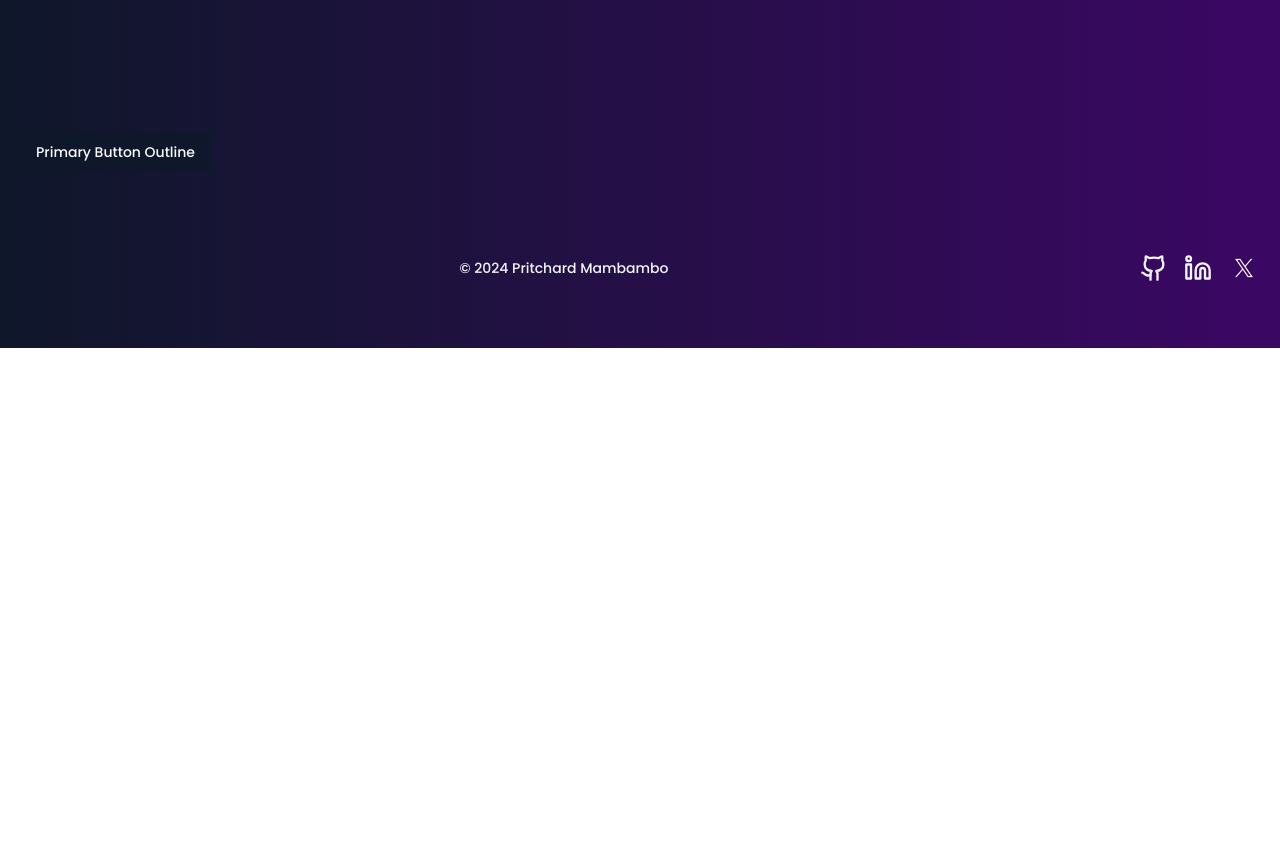
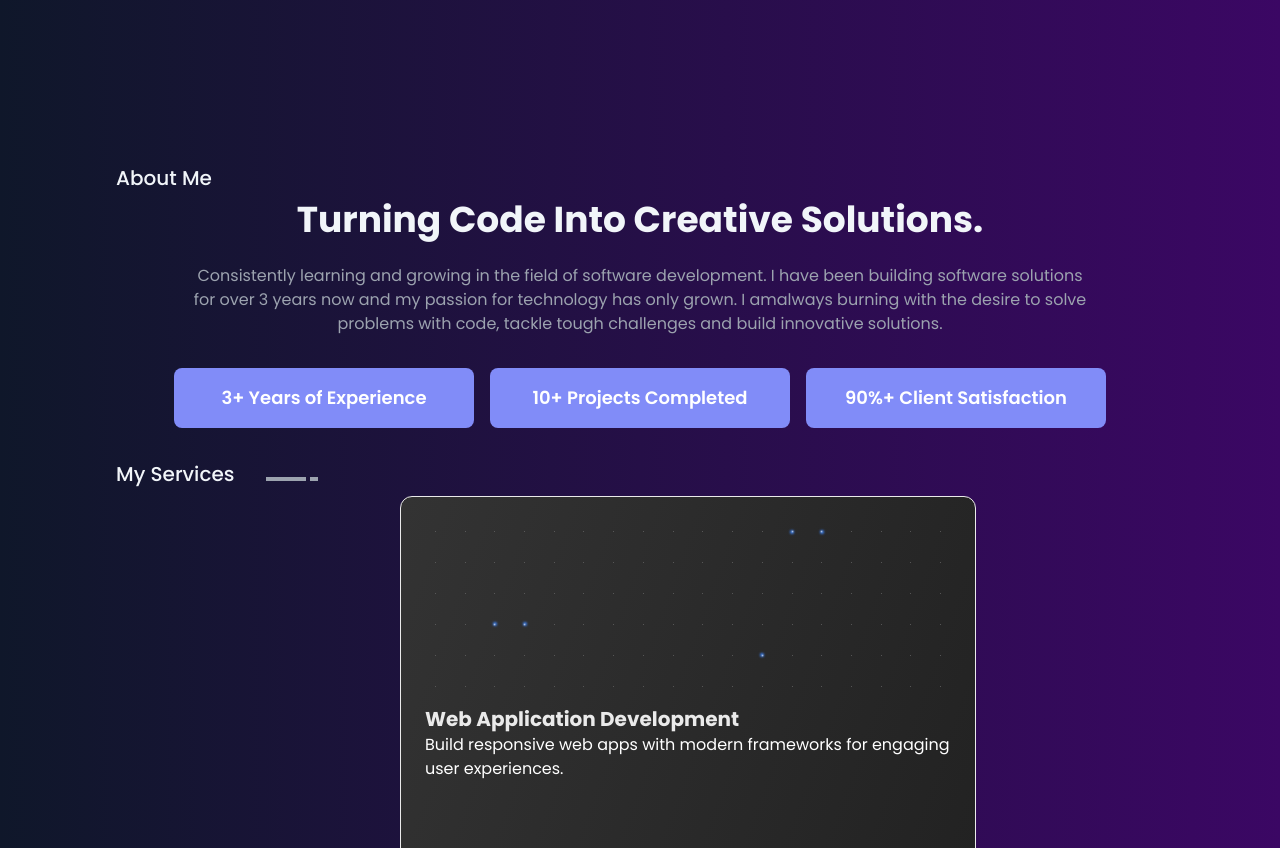
Before and after one commit to SirSanctified/nextjs-portfolio, a Next.js app: page / in a window 1280 px wide. Shown: the part 580-1428 px from the top of the page. Before the commit the page ends 928 px from the top, so only its background shows below. Built offline with nearby package versions, Linux system fonts and the light colour scheme.

Commit message:
Modify 3d card and glowing stars components

```diff
--- a/app/page.tsx
+++ b/app/page.tsx
@@ -1,13 +1,11 @@
+import About from "@/components/about";
 import Hero from "@/components/hero";
-import { Button } from "@/components/ui/button";
 
 export default function Home() {
   return (
     <main className="flex flex-col items-start gap-8">
       <Hero />
-      <Button className="btn-primary-outline px-4 py-2">
-        Primary Button Outline
-      </Button>
+      <About />
     </main>
   );
 }
--- a/components/navbar.tsx
+++ b/components/navbar.tsx
@@ -12,7 +12,7 @@ import {
 
 const Navbar = () => {
   return (
-    <header className="fixed top-0 left-auto max-w-7xl px-4 pr-8 py-2 w-full bg-gradient-to-r from-primary/85 to-purple/85">
+    <header className="fixed top-0 z-10 left-auto max-w-7xl px-4 pr-8 py-2 w-full bg-gradient-to-r from-primary/85 to-purple/85">
       <nav className="hidden md:flex items-center justify-between gap-8">
         <Link href="/">
           <Image
--- /dev/null
+++ b/components/serviceCard.tsx
@@ -0,0 +1,33 @@
+"use client";
+
+import {
+  GlowingStarsBackgroundCard,
+  GlowingStarsDescription,
+  GlowingStarsTitle,
+} from "@/components/ui/glowing-stars";
+import { CardBody, CardContainer, CardItem } from "@/components/ui/3d-card";
+
+export type Service = {
+  title: string;
+  description: string;
+};
+
+const ServiceCard = ({ title, description }: Service) => {
+  return (
+    <CardContainer className="flex w-full items-center justify-center">
+      <CardBody className="relative w-full">
+        <GlowingStarsBackgroundCard>
+          <CardItem translateZ="50">
+            <GlowingStarsTitle>{title}</GlowingStarsTitle>
+          </CardItem>
+
+          <CardItem translateZ="60" className="flex justify-between items-end">
+            <GlowingStarsDescription>{description}</GlowingStarsDescription>
+          </CardItem>
+        </GlowingStarsBackgroundCard>
+      </CardBody>
+    </CardContainer>
+  );
+};
+
+export default ServiceCard;
--- a/components/ui/3d-card.tsx
+++ b/components/ui/3d-card.tsx
@@ -47,10 +47,7 @@ export const CardContainer = ({
   return (
     <MouseEnterContext.Provider value={[isMouseEntered, setIsMouseEntered]}>
       <div
-        className={cn(
-          "py-20 flex items-center justify-center",
-          containerClassName
-        )}
+        className={cn("flex items-center justify-center", containerClassName)}
         style={{
           perspective: "1000px",
         }}
--- a/components/ui/glowing-stars.tsx
+++ b/components/ui/glowing-stars.tsx
@@ -22,7 +22,7 @@ export const GlowingStarsBackgroundCard = ({
         setMouseEnter(false);
       }}
       className={cn(
-        "bg-[linear-gradient(110deg,#333_0.6%,#222)] p-4 max-w-md max-h-[20rem] h-full w-full rounded-xl border border-[#eaeaea] dark:border-neutral-600",
+        "bg-[linear-gradient(110deg,#333_0.6%,#222)] p-4 max-w-xl max-h-[30rem] h-full w-full rounded-xl border border-[#eaeaea] dark:border-neutral-600",
         className
       )}
     >
```
